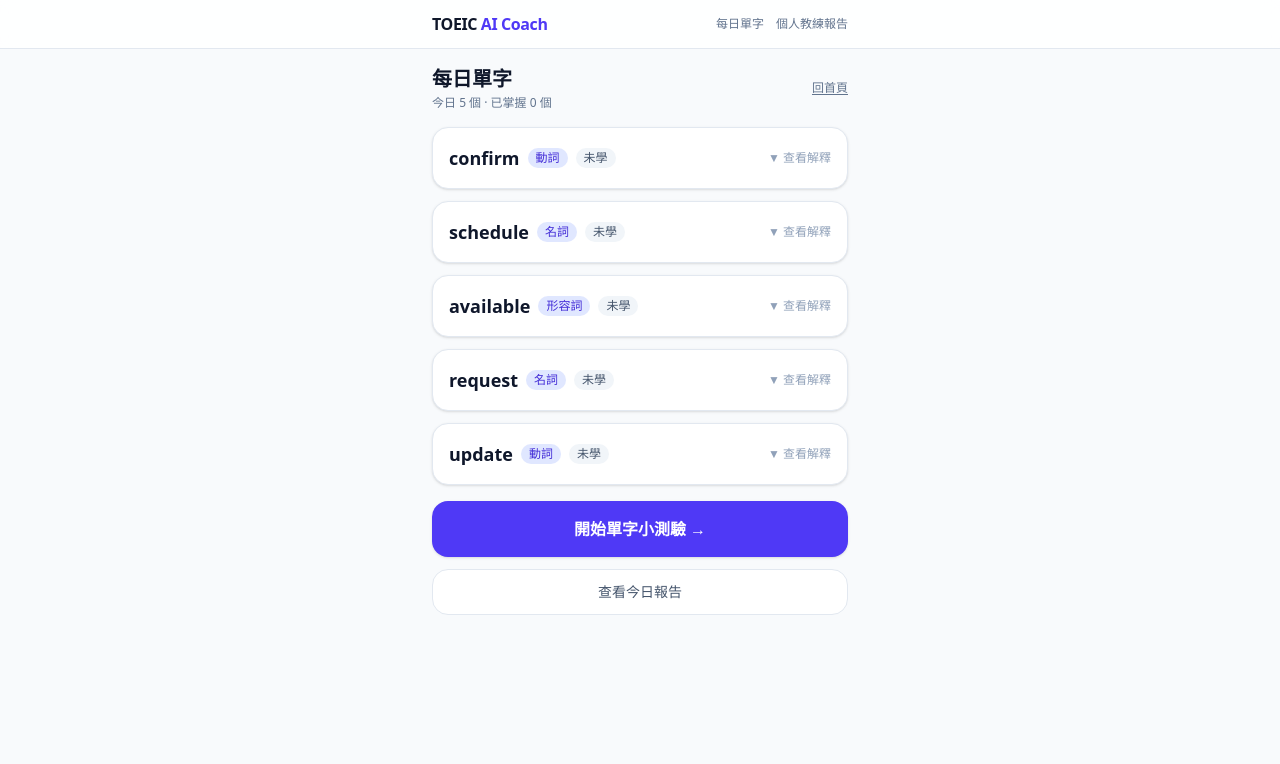
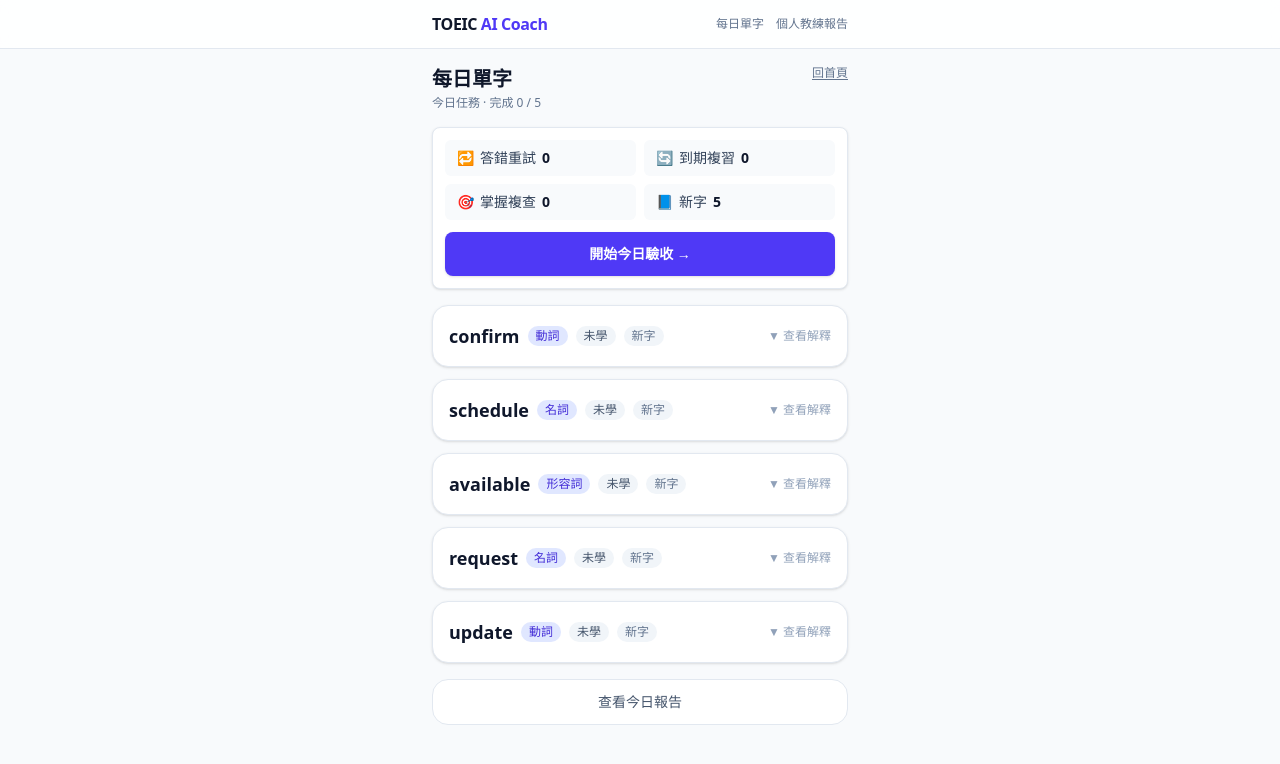
Before and after one commit to sapunomin1-star/toeic-ai-coach, a Next.js app: page /vocabulary in a window 1280 px wide. Shown: the top 764 px of the page. Built offline with nearby package versions, Linux system fonts and the light colour scheme.

Commit message:
feat(vocabulary): SRS-aware UI
- Show daily retry, due, mastered-review, and new-word buckets with completion state
- Present per-question schedule changes after the daily validation quiz
- Add a separate random challenge mode and dashboard entry point

```diff
--- a/app/vocabulary-quiz/page.tsx
+++ b/app/vocabulary-quiz/page.tsx
@@ -6,7 +6,8 @@ import {
   buildVocabularyQuiz,
   saveVocabularyQuizResult,
 } from "@/lib/vocabularyStorage";
-import type { VocabularyQuizQuestion } from "@/types/vocabulary";
+import type { VocabularyQuizProgressChange } from "@/lib/vocabularyStorage";
+import type { VocabularyQuizQuestion, VocabularyStatus } from "@/types/vocabulary";
 
 type QuizState = "loading" | "answering" | "feedback" | "finished";
 
@@ -18,16 +19,46 @@ const TYPE_LABEL: Record<VocabularyQuizQuestion["type"], string> = {
 
 const CHOICE_LABELS = ["A", "B", "C", "D"] as const;
 
+const STATUS_LABEL: Record<VocabularyStatus, string> = {
+  new: "未學",
+  seen: "見過",
+  familiar: "有印象",
+  mastered: "已掌握",
+};
+
+type SessionChange = VocabularyQuizProgressChange & {
+  word: string;
+  isCorrect: boolean;
+};
+
+function nextReviewLabel(change: VocabularyQuizProgressChange): string {
+  if (
+    change.before.status === change.after.status &&
+    change.before.intervalDays === change.after.intervalDays &&
+    change.before.nextReviewDate === change.after.nextReviewDate
+  ) {
+    return "尚未到期，排程不變";
+  }
+  return change.after.intervalDays === 0
+    ? "今日重考"
+    : `${change.after.intervalDays} 天後再考`;
+}
+
 export default function VocabularyQuizPage() {
   const [quizState, setQuizState] = useState<QuizState>("loading");
   const [questions, setQuestions] = useState<VocabularyQuizQuestion[]>([]);
   const [cursor, setCursor] = useState(0);
   const [selectedIndex, setSelectedIndex] = useState<number | null>(null);
   const [score, setScore] = useState({ correct: 0, total: 0 });
+  const [isRandom, setIsRandom] = useState(false);
+  const [sessionChanges, setSessionChanges] = useState<SessionChange[]>([]);
 
   useEffect(() => {
     const id = window.setTimeout(() => {
-      const qs = buildVocabularyQuiz();
+      const randomMode =
+        new URLSearchParams(window.location.search).get("mode") === "random";
+      setIsRandom(randomMode);
+      const qs = buildVocabularyQuiz(randomMode ? "random" : "today");
       setQuestions(qs);
       setQuizState(qs.length === 0 ? "finished" : "answering");
     }, 0);
@@ -41,7 +72,13 @@ export default function VocabularyQuizPage() {
     if (quizState !== "answering" || !current) return;
     const isCorrect = index === current.correctIndex;
     setSelectedIndex(index);
-    saveVocabularyQuizResult(current.wordId, isCorrect);
+    const change = saveVocabularyQuizResult(current.wordId, isCorrect, !isRandom);
+    if (!isRandom) {
+      setSessionChanges((previous) => [
+        ...previous,
+        { ...change, word: current.explanation.word, isCorrect },
+      ]);
+    }
     setScore((s) => ({
       correct: s.correct + (isCorrect ? 1 : 0),
       total: s.total + 1,
@@ -78,8 +115,40 @@ export default function VocabularyQuizPage() {
 
     return (
       <div className="space-y-5 py-4">
+        {!isRandom && sessionChanges.length > 0 && (
+          <section className="rounded-lg border border-slate-200 bg-white p-4 shadow-sm">
+            <h2 className="mb-3 text-sm font-semibold text-slate-900">本回合進度變化</h2>
+            <ul className="space-y-2">
+              {sessionChanges.map((change, index) => (
+                <li
+                  key={`${change.word}-${index}`}
+                  className="flex gap-2 rounded-md bg-slate-50 px-3 py-2 text-xs text-slate-700"
+                >
+                  <span
+                    className={
+                      change.isCorrect
+                        ? "font-bold text-emerald-600"
+                        : "font-bold text-rose-600"
+                    }
+                  >
+                    {change.isCorrect ? "✅" : "❌"}
+                  </span>
+                  <span className="min-w-0">
+                    <span className="font-semibold text-slate-900">{change.word}</span>
+                    {" · "}
+                    {STATUS_LABEL[change.before.status]} → {STATUS_LABEL[change.after.status]}
+                    <span className="ml-1 text-slate-500">
+                      ({nextReviewLabel(change)})
+                    </span>
+                  </span>
+                </li>
+              ))}
+            </ul>
+          </section>
+        )}
+
         <div className="rounded-2xl bg-gradient-to-br from-indigo-500 to-violet-600 p-6 text-white shadow-md">
-          <p className="text-sm">單字小測驗完成</p>
+          <p className="text-sm">{isRandom ? "隨機挑戰完成" : "今日驗收完成"}</p>
           <p className="mt-2 text-4xl font-bold">
             {score.correct} / {score.total}
           </p>
@@ -118,7 +187,7 @@ export default function VocabularyQuizPage() {
     <div className="space-y-4">
       {/* Header */}
       <header className="flex items-center justify-between">
-        <h1 className="text-lg font-bold">單字小測驗</h1>
+        <h1 className="text-lg font-bold">{isRandom ? "隨機挑戰" : "今日單字驗收"}</h1>
         <Link href="/vocabulary" className="text-xs text-slate-500 underline underline-offset-2">
           離開
         </Link>
--- a/app/vocabulary/page.tsx
+++ b/app/vocabulary/page.tsx
@@ -3,13 +3,20 @@
 import Link from "next/link";
 import { useEffect, useMemo, useState } from "react";
 import {
-  getTodayVocabulary,
+  buildDailySession,
+  getDailySessionCompletedCount,
   getVocabularyProgress,
   markWordAgain,
   markWordFamiliar,
   markWordKnown,
 } from "@/lib/vocabularyStorage";
-import type { VocabularyItem, VocabularyProgress, VocabularyStatus } from "@/types/vocabulary";
+import type {
+  DailySession,
+  DailySessionBucket,
+  VocabularyItem,
+  VocabularyProgress,
+  VocabularyStatus,
+} from "@/types/vocabulary";
 
 const PART_LABELS: Record<VocabularyItem["partOfSpeech"], string> = {
   noun: "名詞",
@@ -33,15 +40,31 @@ const STATUS_CLASS: Record<VocabularyStatus, string> = {
   mastered: "bg-emerald-100 text-emerald-700",
 };
 
+const BUCKET_LABEL: Record<DailySessionBucket, string> = {
+  retry: "答錯重試",
+  due: "到期複習",
+  masteredReview: "掌握複查",
+  new: "新字",
+};
+
+const BUCKET_ICON: Record<DailySessionBucket, string> = {
+  retry: "🔁",
+  due: "🔄",
+  masteredReview: "🎯",
+  new: "📘",
+};
+
 export default function VocabularyPage() {
-  const [words, setWords] = useState<VocabularyItem[] | null>(null);
+  const [session, setSession] = useState<DailySession | null>(null);
   const [progress, setProgress] = useState<VocabularyProgress[]>([]);
   const [revealedIds, setRevealedIds] = useState<Set<string>>(new Set());
+  const [completedCount, setCompletedCount] = useState(0);
 
   useEffect(() => {
     const id = window.setTimeout(() => {
-      setWords(getTodayVocabulary());
+      setSession(buildDailySession());
       setProgress(getVocabularyProgress());
+      setCompletedCount(getDailySessionCompletedCount());
     }, 0);
     return () => window.clearTimeout(id);
   }, []);
@@ -53,7 +76,8 @@ export default function VocabularyPage() {
 
   function refreshProgress(): void {
     setProgress(getVocabularyProgress());
-    setWords(getTodayVocabulary());
+    setSession(buildDailySession());
+    setCompletedCount(getDailySessionCompletedCount());
   }
 
   function toggleReveal(wordId: string): void {
@@ -83,29 +107,65 @@ export default function VocabularyPage() {
     refreshProgress();
   }
 
-  if (words === null) {
+  if (session === null) {
     return <p className="py-10 text-center text-slate-500">載入中…</p>;
   }
 
-  const masteredCount = words.filter(
-    (w) => progressMap.get(w.id)?.status === "mastered"
-  ).length;
+  const totalItems = session.items.length;
+  const shownCompleted = Math.min(completedCount, totalItems);
 
   return (
     <div className="space-y-4">
-      <header className="flex items-center justify-between">
-        <div>
+      <header>
+        <div className="flex items-start justify-between">
+          <div>
           <h1 className="text-xl font-bold">每日單字</h1>
           <p className="mt-0.5 text-xs text-slate-500">
-            今日 {words.length} 個 · 已掌握 {masteredCount} 個
+              今日任務 · 完成 {shownCompleted} / {totalItems}
           </p>
+          </div>
+          <Link href="/" className="text-xs text-slate-500 underline underline-offset-2">
+            回首頁
+          </Link>
         </div>
-        <Link href="/" className="text-xs text-slate-500 underline underline-offset-2">
-          回首頁
-        </Link>
+        <div className="mt-4 rounded-lg border border-slate-200 bg-white p-3 shadow-sm">
+          <div className="grid grid-cols-2 gap-2 text-sm">
+            {(["retry", "due", "masteredReview", "new"] as DailySessionBucket[]).map(
+              (bucket) => (
+                <div key={bucket} className="rounded-md bg-slate-50 px-3 py-2 text-slate-700">
+                  <span className="mr-1.5 font-semibold text-indigo-600">
+                    {BUCKET_ICON[bucket]}
+                  </span>
+                  {BUCKET_LABEL[bucket]}
+                  <span className="ml-1.5 font-bold text-slate-900">
+                    {session.counts[bucket]}
+                  </span>
+                </div>
+              )
+            )}
+          </div>
+          {session.warnings.newSuppressed && (
+            <p className="mt-3 text-xs font-medium text-amber-700">
+              ⚠️ 因到期與重試項目較多，今日不加入新字。
+            </p>
+          )}
+          {session.warnings.retryDeferred > 0 && (
+            <p className="mt-2 text-xs font-medium text-amber-700">
+              ⚠️ {session.warnings.retryDeferred} 個重試項目延至明日複習。
+            </p>
+          )}
+          {totalItems > 0 && (
+            <Link
+              href="/vocabulary-quiz"
+              className="mt-3 block w-full rounded-lg bg-indigo-600 px-4 py-3 text-center text-sm font-semibold text-white shadow-sm active:scale-[0.99]"
+            >
+              開始今日驗收 →
+            </Link>
+          )}
+        </div>
       </header>
 
-      {words.length === 0 && (
+      {totalItems === 0 && (
         <div className="rounded-2xl border border-dashed border-slate-300 bg-white p-8 text-center shadow-sm">
           <p className="text-sm text-slate-500">
             今日單字已全部完成，繼續加油 💪
@@ -128,7 +188,7 @@ export default function VocabularyPage() {
       )}
 
       <ul className="space-y-3">
-        {words.map((item) => {
+        {session.items.map(({ item, bucket }) => {
           const entry = progressMap.get(item.id);
           const status: VocabularyStatus = entry?.status ?? "new";
           const isRevealed = revealedIds.has(item.id);
@@ -157,6 +217,9 @@ export default function VocabularyPage() {
                     className={`rounded-full px-2 py-0.5 text-xs font-medium ${STATUS_CLASS[status]}`}
                   >
                     {STATUS_LABEL[status]}
+                  </span>
+                  <span className="rounded-full bg-slate-100 px-2 py-0.5 text-xs font-medium text-slate-500">
+                    {BUCKET_LABEL[bucket]}
                   </span>
                   <span className="ml-auto text-xs text-slate-400">
                     {isRevealed ? "▲ 收起" : "▼ 查看解釋"}
@@ -198,6 +261,17 @@ export default function VocabularyPage() {
                       {item.category}
                     </span>
                   </div>
+                  <p className="mt-2 text-xs font-medium text-slate-500">
+                    {entry
+                      ? entry.intervalDays === 0
+                        ? "📅 今日重試"
+                        : `📅 下次複習 ${entry.intervalDays} 天後${
+                            entry.consecutiveCorrect > 0
+                              ? ` · 連對 ${entry.consecutiveCorrect} 次`
+                              : ""
+                          }`
+                      : "📅 完成驗收後安排下次複習"}
+                  </p>
 
                   {/* Action buttons */}
                   <div className="mt-4 grid grid-cols-3 gap-2">
@@ -235,7 +309,7 @@ export default function VocabularyPage() {
 
                   {status === "familiar" && entry?.lastSelfCheckDate && (
                     <p className="mt-2 text-center text-xs text-indigo-500">
-                      再次點「認識了」可升為已掌握（需隔天確認）
+                      已有印象；完成跨日驗收後才會升為已掌握
                     </p>
                   )}
                   {status === "mastered" && (
@@ -250,14 +324,8 @@ export default function VocabularyPage() {
         })}
       </ul>
 
-      {words.length > 0 && (
+      {totalItems > 0 && (
         <div className="space-y-3">
-          <Link
-            href="/vocabulary-quiz"
-            className="block w-full rounded-2xl bg-indigo-600 px-5 py-4 text-center text-base font-semibold text-white shadow-sm active:scale-[0.99]"
-          >
-            開始單字小測驗 →
-          </Link>
           <Link
             href="/dashboard"
             className="block w-full rounded-2xl border border-slate-200 bg-white px-4 py-3 text-center text-sm font-medium text-slate-600"
```
Also changed, not shown: app/dashboard/page.tsx (+18 -4 lines), lib/vocabularyStorage.ts (+9 -2 lines).
